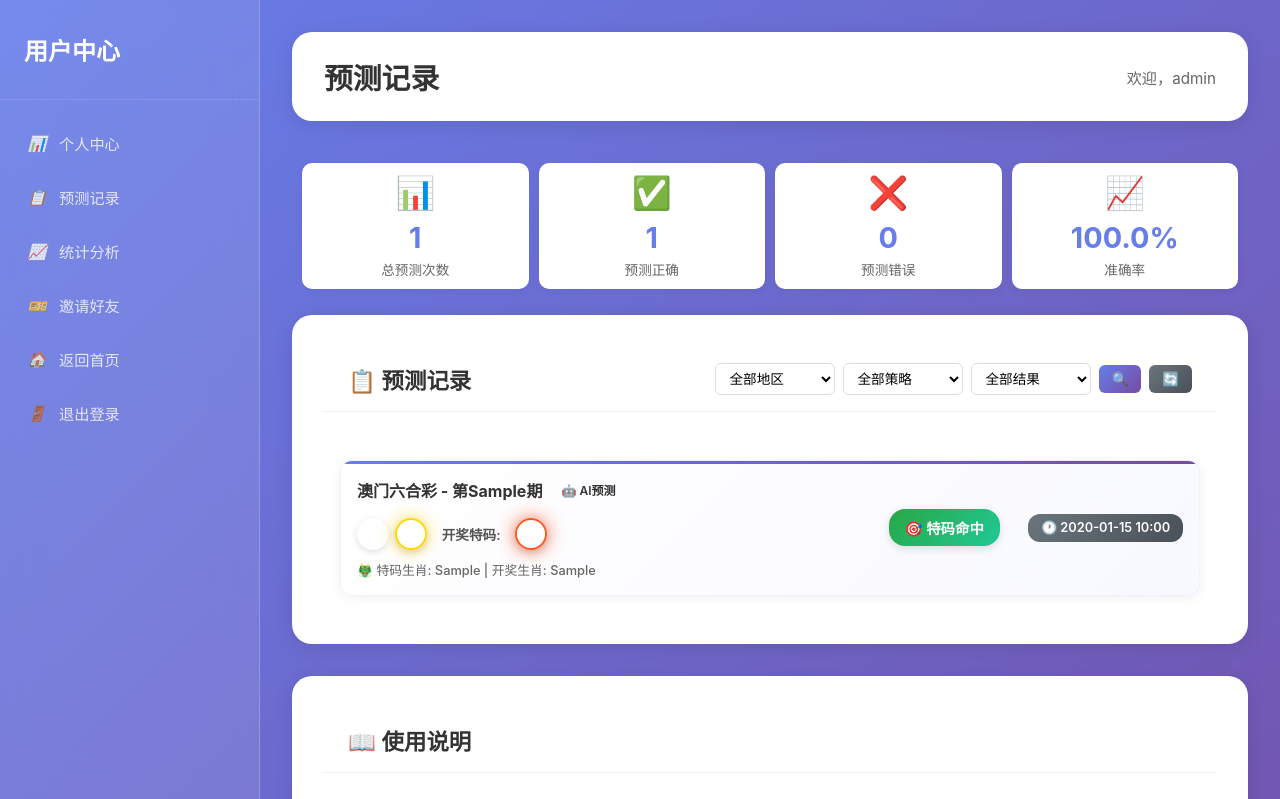
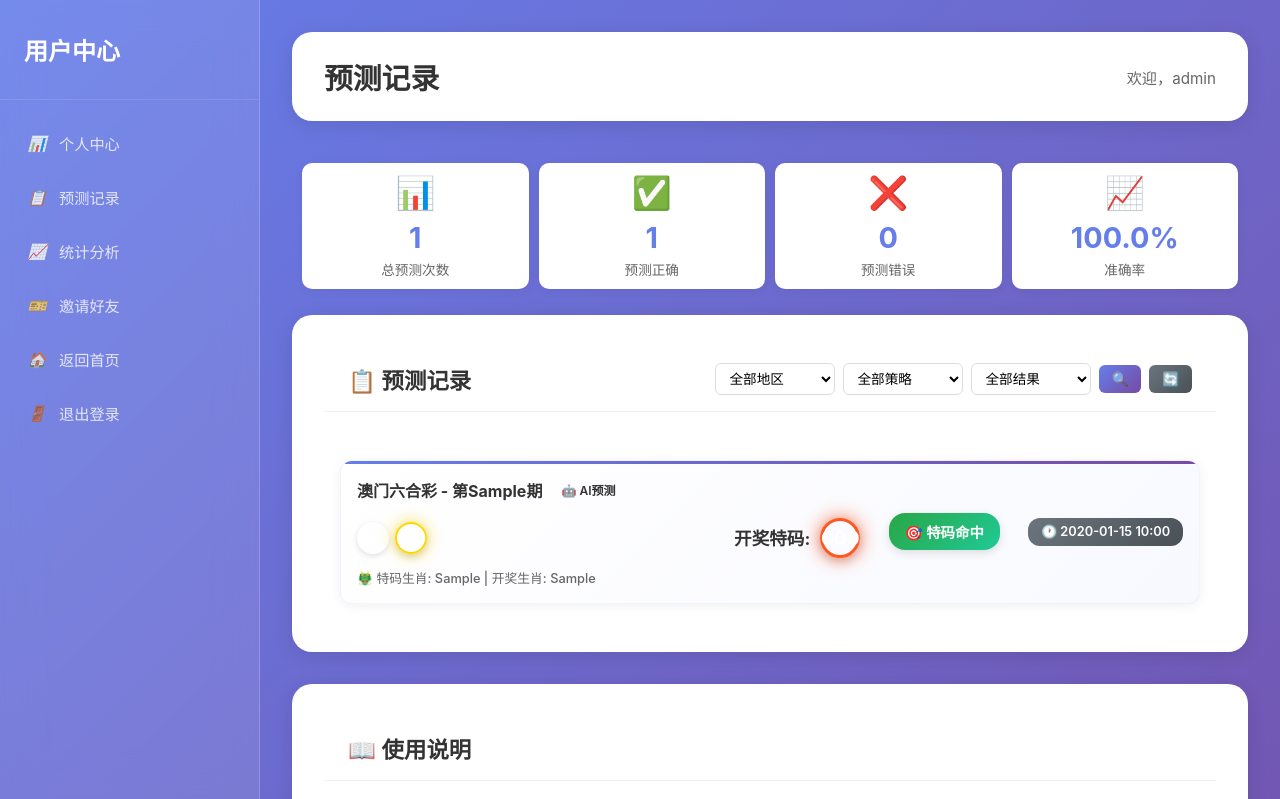
Before and after one commit to e5sub/mark-six, a Flask app: page /user/predictions in a window 1280 px wide. Shown: the top 799 px of the page. Run offline with Flask 3, Linux system fonts and the light colour scheme; a user stored in the database is signed in; tables that the repository leaves empty hold one stand-in row (values such as "Sample post"); parts of the project's set-up code (start-up, migrations or seed data) failed here and were passed over.

Commit message:
Update predictions.html

```diff
--- a/templates/user/predictions.html
+++ b/templates/user/predictions.html
@@ -94,10 +94,12 @@
                     </div>
 
                     {% if prediction.is_result_updated and prediction.actual_special_number %}
-                    <div class="draw-result-label">开奖特码:</div>
-                    {% set actual_special_color = get_number_color(prediction.actual_special_number) %}
-                    <div class="number-ball-compact ball-{{ actual_special_color }} actual-special-ball">
-                        {{ prediction.actual_special_number }}
+                    <div style="display: flex; align-items: center; margin-left: auto; margin-right: 0;">
+                        <div class="draw-result-label" style="font-size: 1.1rem; font-weight: 700; color: #333; margin-right: 10px;">开奖特码:</div>
+                        {% set actual_special_color = get_number_color(prediction.actual_special_number) %}
+                        <div class="number-ball-compact ball-{{ actual_special_color }} actual-special-ball" style="width: 40px; height: 40px; font-size: 1.2rem; border: 3px solid #ff5722; box-shadow: 0 0 20px rgba(255, 87, 34, 0.7);">
+                            {{ prediction.actual_special_number }}
+                        </div>
                     </div>
                     {% endif %}
                 </div>
@@ -178,10 +180,12 @@
                         </div>
 
                         {% if prediction.is_result_updated and prediction.actual_special_number %}
-                        <div class="draw-result-label">开奖特码:</div>
-                        {% set actual_special_color = get_number_color(prediction.actual_special_number) %}
-                        <div class="number-ball-compact ball-{{ actual_special_color }} actual-special-ball">
-                            {{ prediction.actual_special_number }}
+                        <div style="display: flex; align-items: center; margin-left: auto; margin-right: 0;">
+                            <div class="draw-result-label" style="font-size: 1.1rem; font-weight: 700; color: #333; margin-right: 10px;">开奖特码:</div>
+                            {% set actual_special_color = get_number_color(prediction.actual_special_number) %}
+                            <div class="number-ball-compact ball-{{ actual_special_color }} actual-special-ball" style="width: 40px; height: 40px; font-size: 1.2rem; border: 3px solid #ff5722; box-shadow: 0 0 20px rgba(255, 87, 34, 0.7);">
+                                {{ prediction.actual_special_number }}
+                            </div>
                         </div>
                         {% endif %}
                     </div>
```
